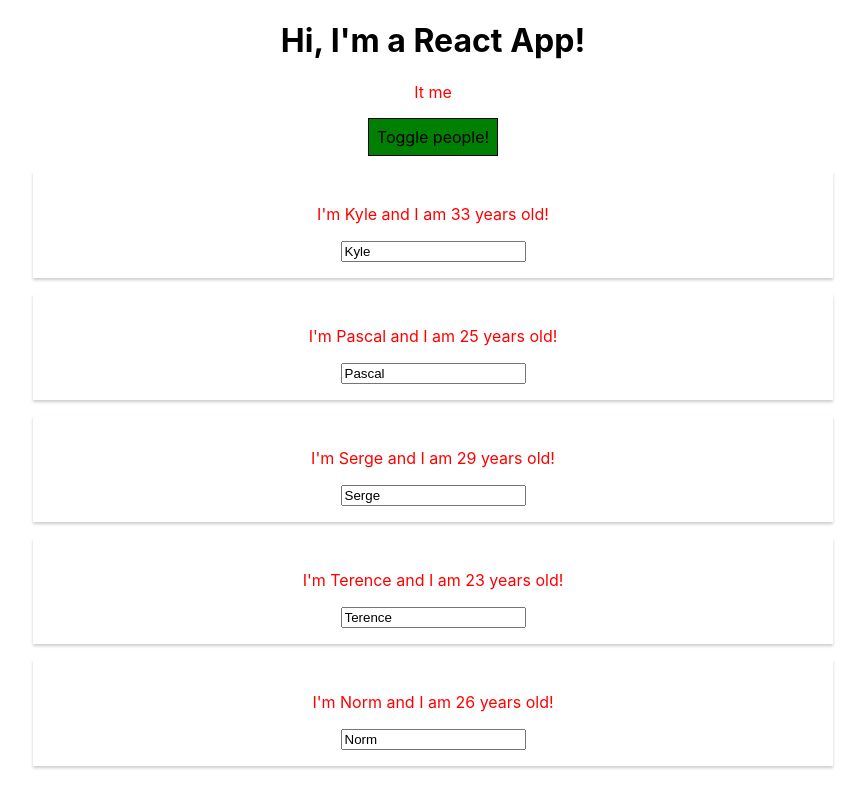
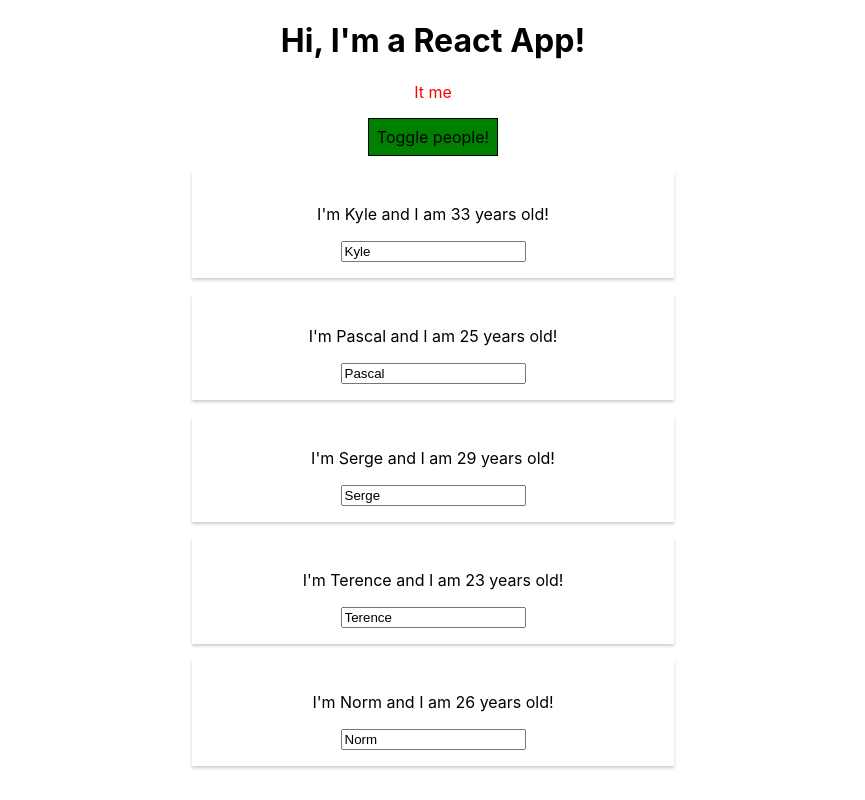
Before and after one commit to jdomo/react-complete-guide, a React (Create React App) app: page / in a window 1280 px wide. Both pictures are taken after a click on the button "Toggle people!". Shown: the whole page, without its empty margins (207-1072 px from the left). Built offline with nearby package versions, Linux system fonts and the light colour scheme.

Commit message:
replace styling using styled components

```diff
--- a/src/App.js
+++ b/src/App.js
@@ -2,6 +2,8 @@
 import React from 'react';
 import './App.css';
 import Person from './Person/Person';
+
+import styled from 'styled-components';
 
 class App extends React.Component {
   state = {
--- a/src/Person/Person.css
+++ b/src/Person/Person.css
@@ -1,9 +1,9 @@
 .Person {
-  width: 60%;
+  /* width: 60%;
   margin: 16px auto;
   box-shadow: 0 2px 3px #ccc;
   padding: 16px;
-  text-align: center;
+  text-align: center; */
 }
 
 .red {
--- a/src/Person/Person.js
+++ b/src/Person/Person.js
@@ -1,20 +1,27 @@
 import React from 'react';
 import './Person.css'
+import styled from 'styled-components';
+
+const StyledDiv = styled.div`
+  width: 60%;
+  margin: 16px auto;
+  box-shadow: 0 2px 3px #ccc;
+  padding: 16px;
+  text-align: center;
+  color: 'red';
+  @media (min-width: 500px) {
+    width: 450px;
+  }
+`;
 
 const person = (props) => {
-  const style = {
-    color: 'red',
-    '@media (max-width: 800px)': {
-      color: 'blue'
-    }
-  }
 
   return (
-    <div className="Person">
-        <p onClick={props.click} style={style}>I'm {props.name} and I am {props.age} years old!</p>
+    <StyledDiv>
+        <p onClick={props.click}>I'm {props.name} and I am {props.age} years old!</p>
         {props.children ? <p>{props.children}</p> : null}
         <input type="text" onChange={props.changed} value={props.name}/>
-      </div>
+    </StyledDiv>
   )
 }
 
```
